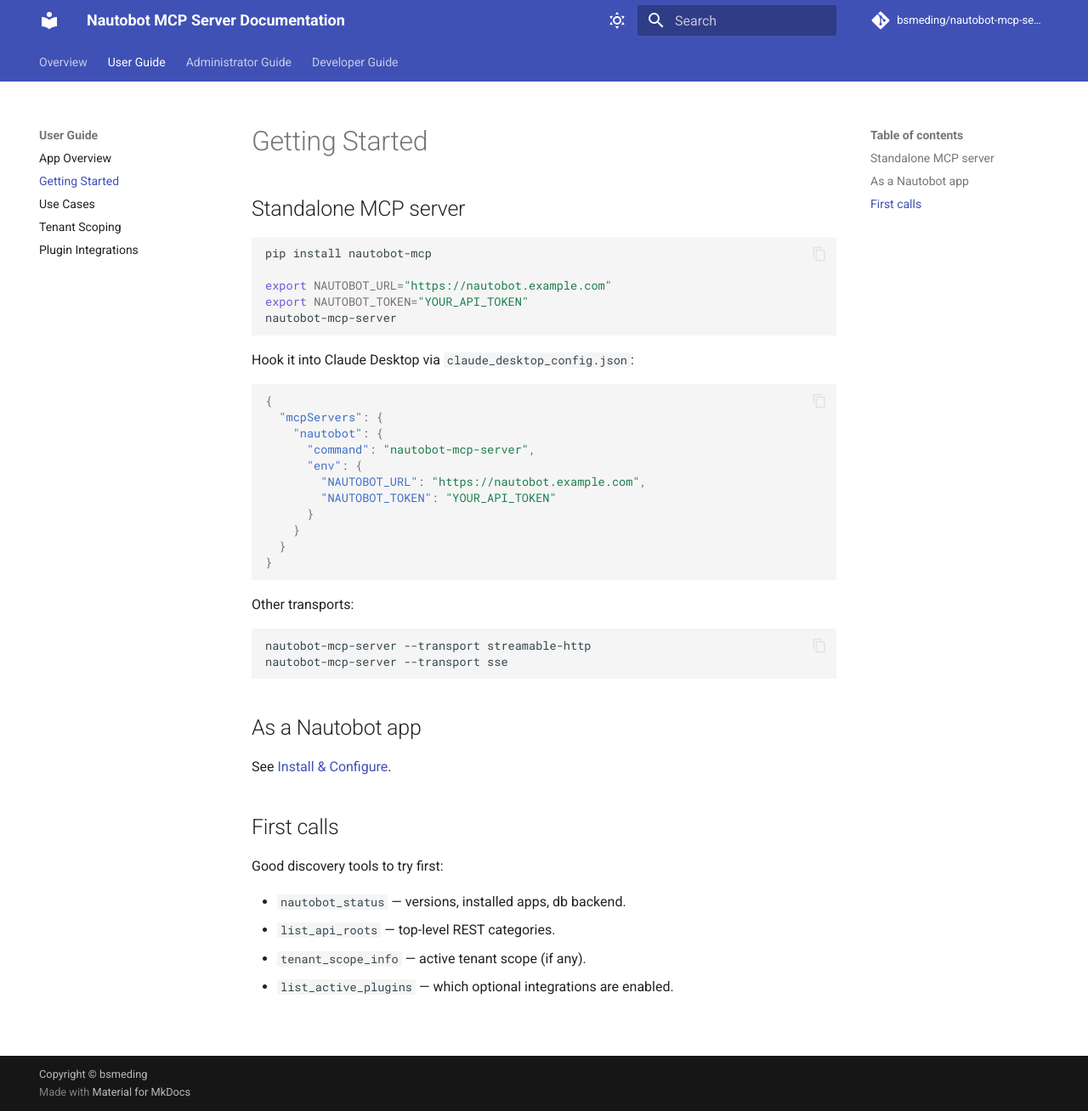
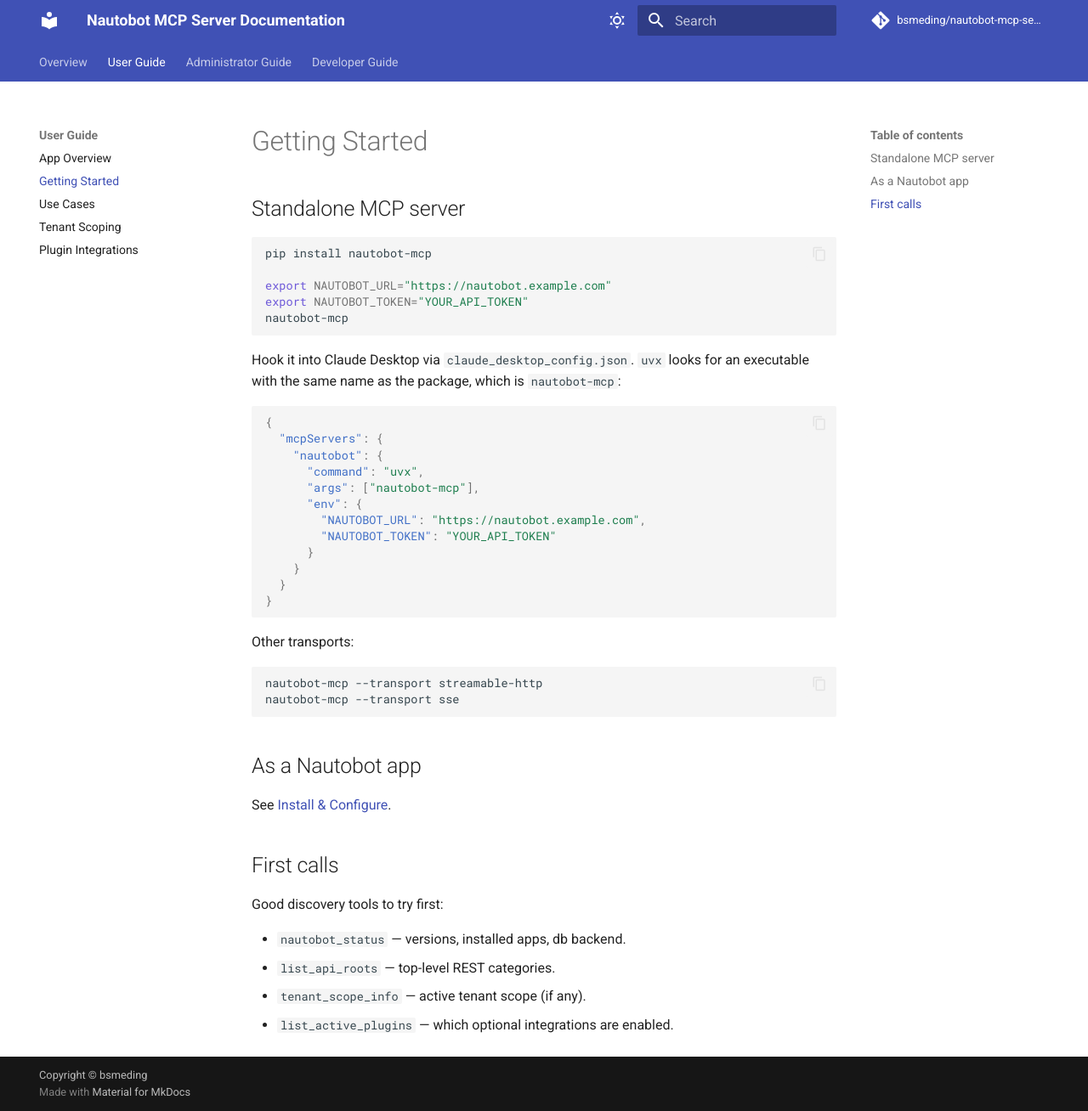
Before and after one commit to bsmeding/nautobot-mcp-server, an MkDocs documentation site: the page built from docs/user/app_getting_started.md, in a window 1280 px wide and 1308 px high. Shown: the whole window at 85% size. Built offline with MkDocs 1.6.1 and Material for MkDocs 9.7.7, drawn with Linux system fonts in a browser that asks for light colours; comment, search, counter and statistics services are not loaded.

Commit message:
update naming

````diff
--- a/docs/user/app_getting_started.md
+++ b/docs/user/app_getting_started.md
@@ -7,16 +7,18 @@
 
 export NAUTOBOT_URL="https://nautobot.example.com"
 export NAUTOBOT_TOKEN="YOUR_API_TOKEN"
-nautobot-mcp-server
+nautobot-mcp
 ```
 
-Hook it into Claude Desktop via `claude_desktop_config.json`:
+Hook it into Claude Desktop via `claude_desktop_config.json`. `uvx` looks for
+an executable with the same name as the package, which is `nautobot-mcp`:
 
 ```json
 {
   "mcpServers": {
     "nautobot": {
-      "command": "nautobot-mcp-server",
+      "command": "uvx",
+      "args": ["nautobot-mcp"],
       "env": {
         "NAUTOBOT_URL": "https://nautobot.example.com",
         "NAUTOBOT_TOKEN": "YOUR_API_TOKEN"
@@ -29,8 +31,8 @@
 Other transports:
 
 ```bash
-nautobot-mcp-server --transport streamable-http
-nautobot-mcp-server --transport sse
+nautobot-mcp --transport streamable-http
+nautobot-mcp --transport sse
 ```
 
 ## As a Nautobot app
--- a/nautobot_mcp/__init__.py
+++ b/nautobot_mcp/__init__.py
@@ -7,7 +7,7 @@
 
 1. As a Nautobot app (installed in a Nautobot environment): set
    ``PLUGINS = ["nautobot_mcp"]`` and configure ``PLUGINS_CONFIG``.
-2. As a standalone MCP stdio server via the ``nautobot-mcp-server`` console
+2. As a standalone MCP stdio server via the ``nautobot-mcp`` console
    script, configured with ``NAUTOBOT_URL`` / ``NAUTOBOT_TOKEN`` env vars.
 """
 
--- a/tasks.py
+++ b/tasks.py
@@ -1,4 +1,4 @@
-"""Invoke tasks for the nautobot-mcp-server development environment.
+"""Invoke tasks for the nautobot-mcp development environment.
 
 Usage examples::
 
````
Also changed, not shown: README.md (+13 -13 lines), docs/admin/install.md (+1 -1 lines), docs/admin/release_notes/index.md (+5 -0 lines), docs/index.md (+1 -1 lines), docs/user/app_overview.md (+1 -1 lines), legacy/nautobot-mcp-server/README.md (+1 -1 lines), pyproject.toml (+11 -3 lines), 5 other files.
